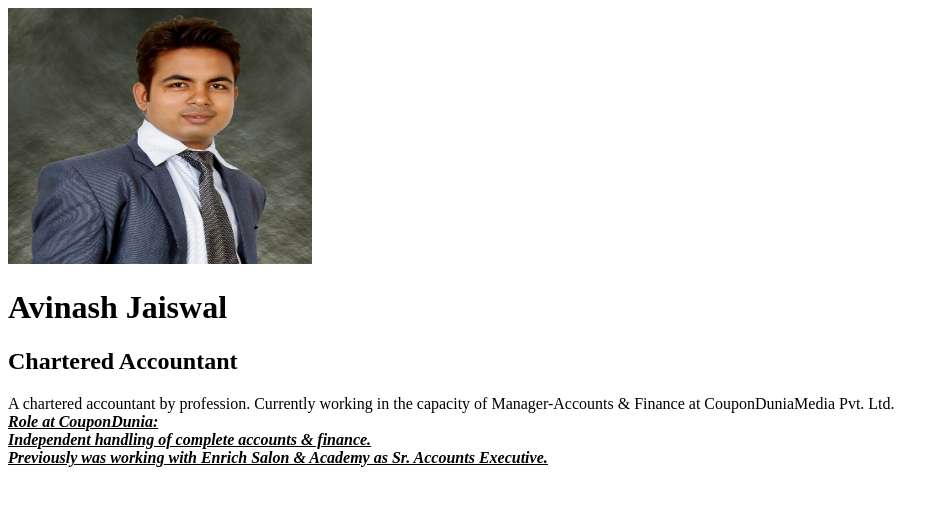
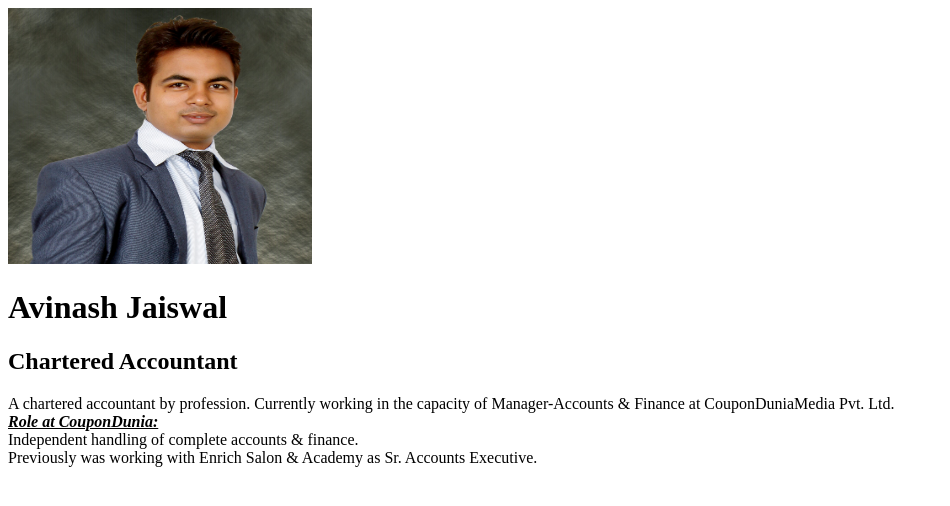
Before and after one commit to avinashjaiswal/avinashjaiswal.github.io, a plain HTML site: page index.html in a window 1280 px wide. Shown: the whole page, without its empty margins (0-950 px from the left). Drawn offline with Linux system fonts and the light colour scheme.

Commit message:
CA Avinash Jaiswal

```diff
--- a/index.html
+++ b/index.html
@@ -7,6 +7,6 @@
     <body>
 	<img src="images/1-1.jpg" alt="photo" width="304" height="256"/>
         <h1>Avinash Jaiswal</h1><h2>Chartered Accountant</h2>
-	<p1>A chartered accountant by profession. Currently working in the capacity of Manager-Accounts & Finance at CouponDuniaMedia Pvt. Ltd.<br><b><i><u>Role at CouponDunia:<b><i><u><br>Independent handling of complete accounts & finance.<br> Previously was working with Enrich Salon & Academy as Sr. Accounts Executive.</p1>
+	<p1>A chartered accountant by profession. Currently working in the capacity of Manager-Accounts & Finance at CouponDuniaMedia Pvt. Ltd.<br><b><i><u>Role at CouponDunia:</b></i></u><br>Independent handling of complete accounts & finance.<br> Previously was working with Enrich Salon & Academy as Sr. Accounts Executive.</p1>
     </body>
 </html>
```
